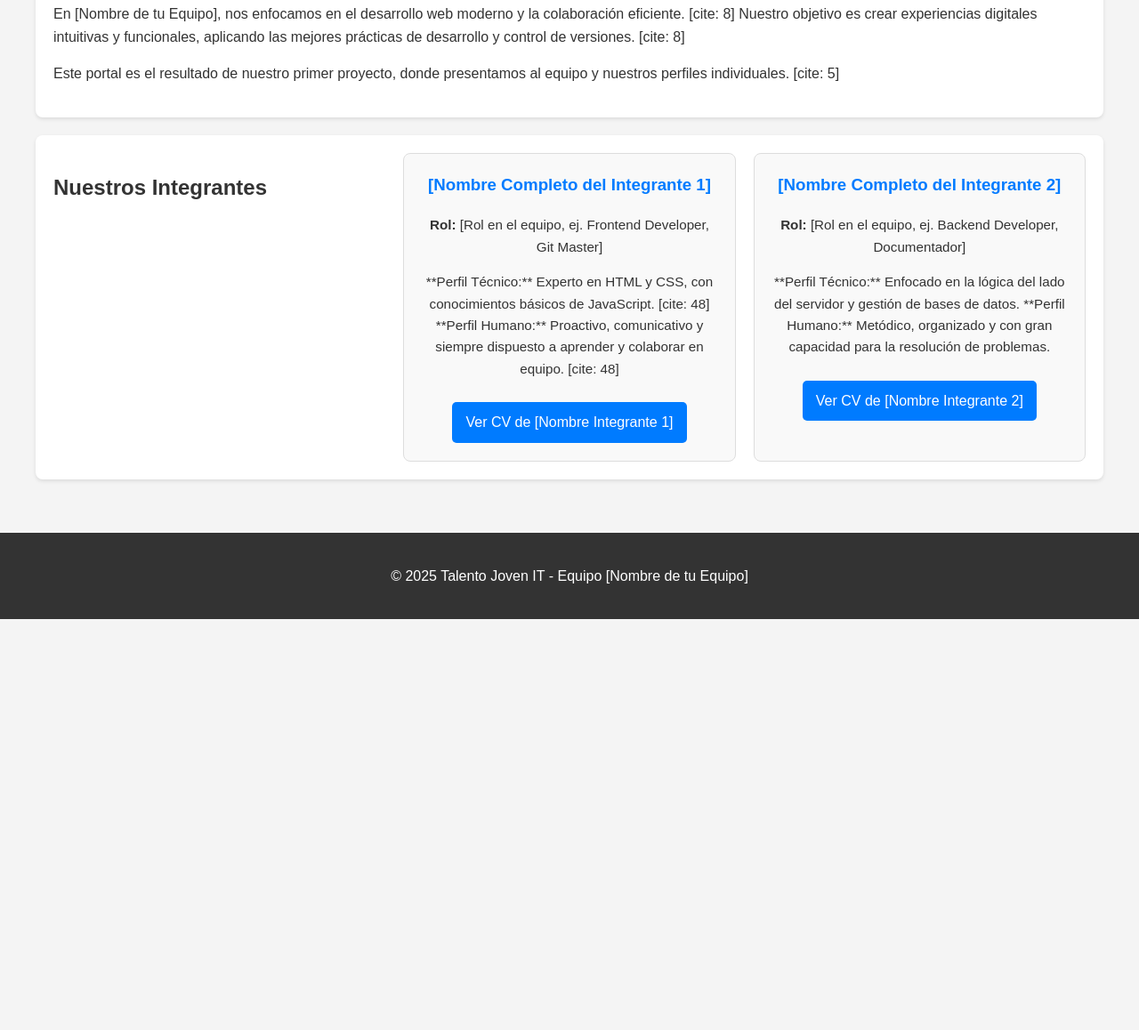
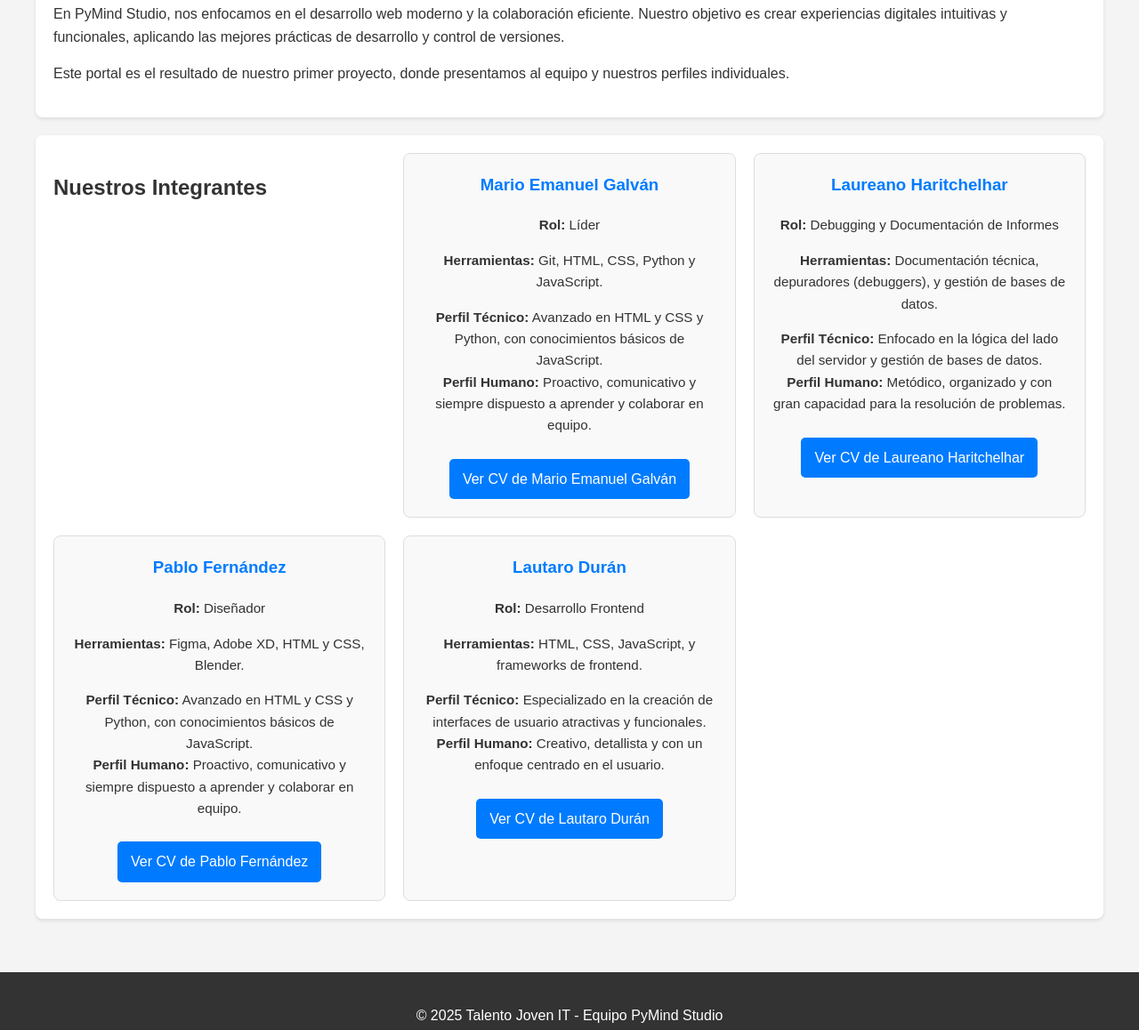
Before and after one commit to MaritoAkd/trabajoPP, a plain HTML site: page index.html in a window 1280 px wide. Shown: the part 303-1461 px from the top of the page at 89% size. Before the commit the page ends 999 px from the top, so only its background shows below. Drawn offline with Linux system fonts and the light colour scheme.

Commit message:
feat: Creación y personalización de la página web.

```diff
--- a/index.html
+++ b/index.html
@@ -8,45 +8,66 @@
 </head>
 <body>
     <header>
-        <h1>[Nombre de tu Equipo]</h1>
-        <p>Somos un equipo de desarrolladores junior contratados por Talento Joven IT para crear un portal web de presentación de talentos. [cite: 4, 5] Nos dedicamos a transformar ideas en soluciones tecnológicas impactantes.</p>
+        <h1>PyMind Studio Team</h1>
+        <p>Somos un equipo de desarrolladores junior contratados por Talento Joven IT para crear un portal web de presentación de talentos. Nos dedicamos a transformar ideas en soluciones tecnológicas impactantes.</p>
     </header>
 
     <main>
         <section id="about-us">
             <h2>Quiénes Somos y Qué Hacemos</h2>
-            <p>En [Nombre de tu Equipo], nos enfocamos en el desarrollo web moderno y la colaboración eficiente. [cite: 8] Nuestro objetivo es crear experiencias digitales intuitivas y funcionales, aplicando las mejores prácticas de desarrollo y control de versiones. [cite: 8]</p>
-            <p>Este portal es el resultado de nuestro primer proyecto, donde presentamos al equipo y nuestros perfiles individuales. [cite: 5]</p>
+            <p>En PyMind Studio, nos enfocamos en el desarrollo web moderno y la colaboración eficiente. Nuestro objetivo es crear experiencias digitales intuitivas y funcionales, aplicando las mejores prácticas de desarrollo y control de versiones.</p>
+            <p>Este portal es el resultado de nuestro primer proyecto, donde presentamos al equipo y nuestros perfiles individuales.</p>
         </section>
 
         <section id="team-members">
             <h2>Nuestros Integrantes</h2>
 
             <article class="member-card">
-                <h3>[Nombre Completo del Integrante 1]</h3>
-                <p><strong>Rol:</strong> [Rol en el equipo, ej. Frontend Developer, Git Master] </p>
+                <h3>Mario Emanuel Galván</h3>
+                <p><strong>Rol:</strong> Líder </p>
+                <p><strong>Herramientas:</strong> Git, HTML, CSS, Python y JavaScript.</p>
                 <p>
-                    **Perfil Técnico:** Experto en HTML y CSS, con conocimientos básicos de JavaScript. [cite: 48]
-                    **Perfil Humano:** Proactivo, comunicativo y siempre dispuesto a aprender y colaborar en equipo. [cite: 48]
+                    <strong>Perfil Técnico:</strong> Avanzado en HTML y CSS y Python, con conocimientos básicos de JavaScript.
+                    <br><strong>Perfil Humano:</strong> Proactivo, comunicativo y siempre dispuesto a aprender y colaborar en equipo.
                 </p>
-                <a href="cvs/[nombre-integrante-1].pdf" target="_blank" class="cv-button">Ver CV de [Nombre Integrante 1]</a>
+                <a href="cvs/mario-emanuel-galvan.pdf" target="_blank" class="cv-button">Ver CV de Mario Emanuel Galván</a>
             </article>
 
             <article class="member-card">
-                <h3>[Nombre Completo del Integrante 2]</h3>
-                <p><strong>Rol:</strong> [Rol en el equipo, ej. Backend Developer, Documentador] </p>
+                <h3>Laureano Haritchelhar</h3>
+                <p><strong>Rol:</strong> Debugging y Documentación de Informes</p>
+                <p><strong>Herramientas:</strong> Documentación técnica, depuradores (debuggers), y gestión de bases de datos.</p>
                 <p>
-                    **Perfil Técnico:** Enfocado en la lógica del lado del servidor y gestión de bases de datos.
-                    **Perfil Humano:** Metódico, organizado y con gran capacidad para la resolución de problemas.
+                    <strong>Perfil Técnico:</strong> Enfocado en la lógica del lado del servidor y gestión de bases de datos.
+                    <br><strong>Perfil Humano:</strong> Metódico, organizado y con gran capacidad para la resolución de problemas.
                 </p>
-                <a href="cvs/[nombre-integrante-2].pdf" target="_blank" class="cv-button">Ver CV de [Nombre Integrante 2]</a>
+                <a href="cvs/laureano-haritchelhar.pdf" target="_blank" class="cv-button">Ver CV de Laureano Haritchelhar</a>
             </article>
 
+            <article class="member-card">
+                <h3>Pablo Fernández</h3>
+                <p><strong>Rol:</strong> Diseñador </p>
+                <p><strong>Herramientas:</strong> Figma, Adobe XD, HTML y CSS, Blender.</p>
+                <p>
+                    <strong>Perfil Técnico:</strong> Avanzado en HTML y CSS y Python, con conocimientos básicos de JavaScript.
+                    <br><strong>Perfil Humano:</strong> Proactivo, comunicativo y siempre dispuesto a aprender y colaborar en equipo.
+                </p>
+                <a href="cvs/pablo-fernandez.pdf" target="_blank" class="cv-button">Ver CV de Pablo Fernández</a>
+            </article>
+            <article class="member-card">
+                <h3>Lautaro Durán</h3>
+                <p><strong>Rol:</strong> Desarrollo Frontend</p>
+                <p><strong>Herramientas:</strong> HTML, CSS, JavaScript, y frameworks de frontend.</p>
+                <p>
+                    <strong>Perfil Técnico:</strong> Especializado en la creación de interfaces de usuario atractivas y funcionales.
+                    <br><strong>Perfil Humano:</strong> Creativo, detallista y con un enfoque centrado en el usuario.
+                </p>
+                <a href="cvs/lautaro-duran.pdf" target="_blank" class="cv-button">Ver CV de Lautaro Durán</a>
             </section>
     </main>
 
     <footer>
-        <p>&copy; 2025 Talento Joven IT - Equipo [Nombre de tu Equipo]</p>
+        <p>&copy; 2025 Talento Joven IT - Equipo PyMind Studio</p>
     </footer>
 </body>
 </html>
```
Also changed, not shown: 2 other files.
